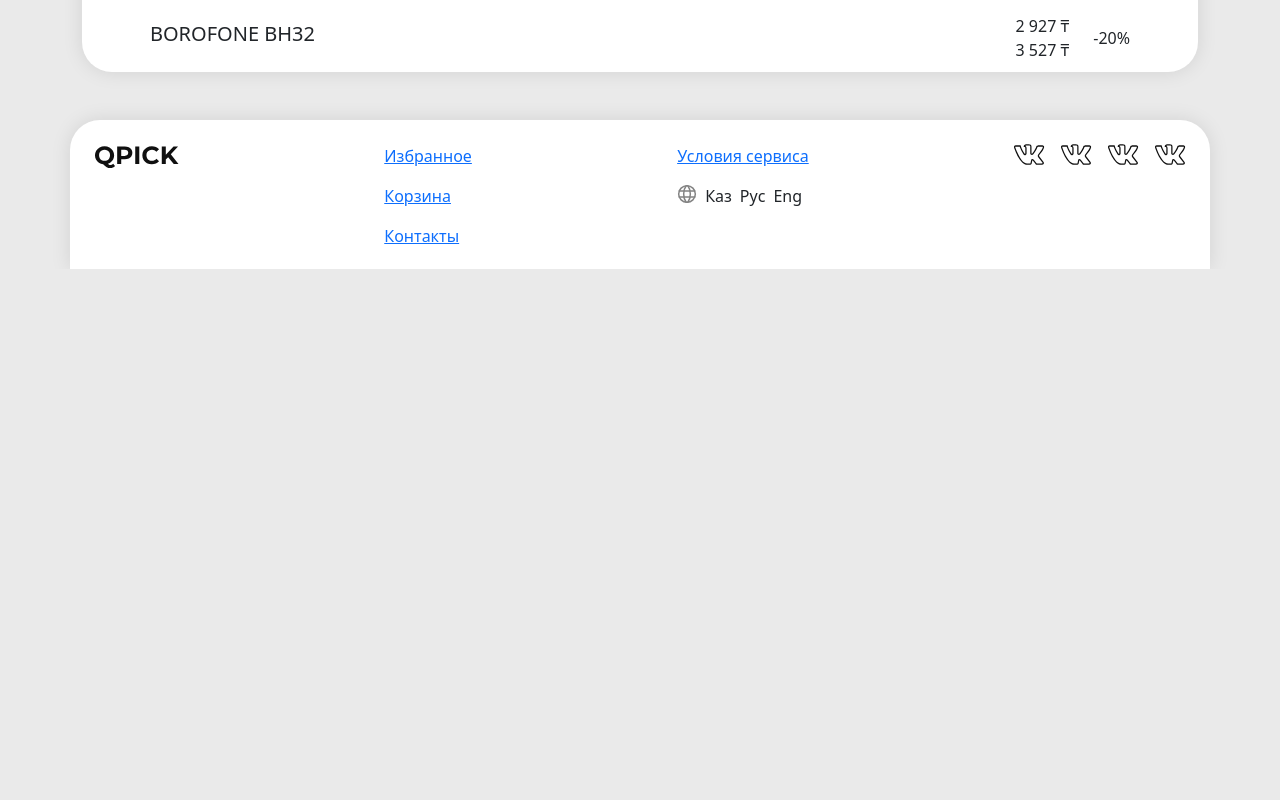
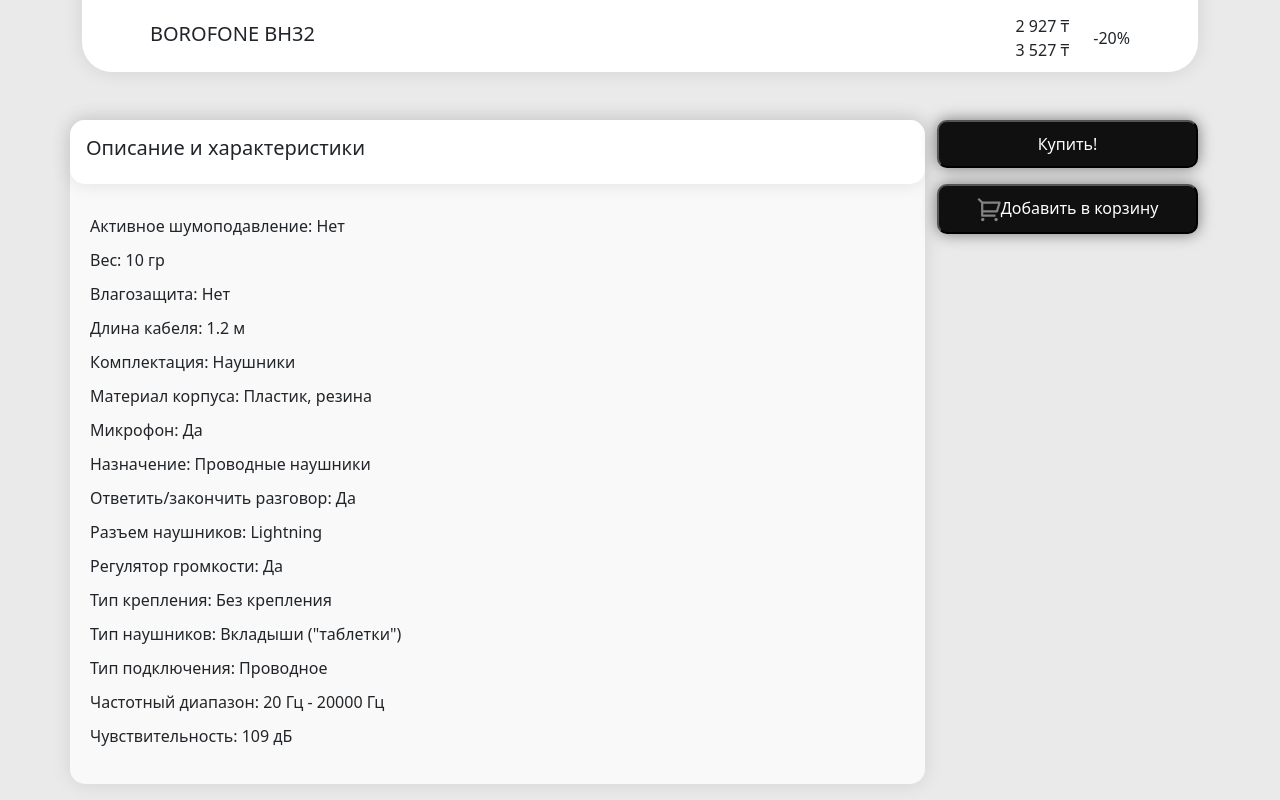
Before and after one commit to alseitmisirkulov/Phone-store, a React (Create React App) app: page /catalog-item in a window 1280 px wide. Shown: the part 700-1500 px from the top of the page. Before the commit the page ends 969 px from the top, so only its background shows below. Built offline with nearby package versions, Linux system fonts and the light colour scheme; the HTML template or start-up script is replaced by a standard one.

Commit message:
add: item add to cart

```diff
--- a/src/App.js
+++ b/src/App.js
@@ -8,17 +8,35 @@
 import { Service } from './pages/Service';
 import { NotFound } from './pages/NotFound';
 import { CatalogItem } from './pages/CatalogItem';
+import { useState } from 'react';
+import { cartItems, dataBase } from './data/db';
 
 function App() {
+  const [db, setDb] = useState(dataBase);
+  const [emptyCartDb, setEmptyCartDb] = useState(cartItems);
+
+  const handleAddToCart = (item) => {
+    const existItem = emptyCartDb.find((el) => el.id === item.id);
+    if (existItem) {
+      const newItem = emptyCartDb.map((el) =>
+        el.id === item.id ? { ...existItem, total: item.total + 1 } : el,
+      );
+      setEmptyCartDb(newItem);
+    } else {
+      const newItem = [...emptyCartDb, { ...item, total: 1 }];
+      setEmptyCartDb(newItem);
+    }
+  };
+
   return (
     <div className="App ">
       <Header />
       <Routes>
-        <Route path="/" element={<HomePage />} />
-        <Route path="/cart" element={<Cart />} />
+        <Route path="/" element={<HomePage db={db} />} />
+        <Route path="/cart" element={<Cart emptyCartDb={emptyCartDb} />} />
         <Route path="/favorites" element={<Favorites />} />
         <Route path="/service" element={<Service />} />
-        <Route path="/catalog-item" element={<CatalogItem />} />
+        <Route path="/catalog-item" element={<CatalogItem handleAddToCart={handleAddToCart} />} />
         <Route path="*" element={<NotFound />} />
       </Routes>
       <Footer />
--- a/src/components/mainContent/MainContent.jsx
+++ b/src/components/mainContent/MainContent.jsx
@@ -4,13 +4,12 @@
 import { Headphones } from './headphones/Headphones';
 import Airpods from './airpods/Airpods';
 
-export const MainContent = () => {
+export const MainContent = ({ db }) => {
   return (
     <div className="container main-content">
-      <Cases />
-      <Headphones />
-      <Airpods />
-
+      <Cases db={db} />
+      <Headphones db={db} />
+      <Airpods db={db} />
     </div>
   );
 };
--- a/src/components/mainContent/airpods/Airpods.jsx
+++ b/src/components/mainContent/airpods/Airpods.jsx
@@ -1,14 +1,13 @@
 import React from 'react';
-import { airpodsData } from '../../../data/db';
 import star from './../../../assets/images/star.svg';
 
-const Airpods = () => {
+const Airpods = ({db}) => {
 
   return (
     <div className="airpods">
       <h4>Беспроводные наушники</h4>
       <div className="airpod d-flex flex-wrap justify-content-between gap-4">
-        {airpodsData.map((el) => (
+        {db[2].airpods.map((el) => (
           <div
             key={el.id}
             className=" d-flex align-items-center justify-content-center flex-column">
--- a/src/components/mainContent/cases/Cases.jsx
+++ b/src/components/mainContent/cases/Cases.jsx
@@ -1,12 +1,11 @@
 import React from 'react';
-import { cases } from '../../../data/db';
 
-export const Cases = () => {
+export const Cases = ({db}) => {
   return (
     <div className="cases">
       <h4>Чехлы</h4>
       <div className="case d-flex justify-content-between">
-        {cases.map((item) => (
+        {db[1].cases.map((item) => (
           <div key={item.id} className="d-flex align-items-center justify-content-center flex-column">
             <img src={item.img} alt={item.title} />
             <p>{item.description}</p>
--- a/src/data/db.js
+++ b/src/data/db.js
@@ -9,8 +9,9 @@
 
 import imgSvg from './../assets/images/cases1.svg';
 
-
-export const headphones = [
+export const dataBase = [
+  {
+    headphones: [
       {
         id: 1,
         img: hPh1,
@@ -53,9 +54,29 @@
         oldPrice: 3527,
         newPrice: 2927,
       },
-];
-
-export const airpodsData = [
+    ],
+  },
+  {
+    cases: [
+      {
+        id: 1,
+        img: cases1,
+        description: 'Стеклянные',
+      },
+      {
+        id: 2,
+        img: cases2,
+        description: 'Силиконовые',
+      },
+      {
+        id: 3,
+        img: cases3,
+        description: 'Кожаные',
+      },
+    ],
+  },
+  {
+    airpods: [
       {
         id: 1,
         img: airpods1,
@@ -80,40 +101,25 @@
         oldPrice: 3527,
         rating: 4.7,
       },
+    ],
+  },
 ];
-
-export const cases = [
-  {
-    id:1,
-    img: cases1,
-    description:"Стеклянные",
-  },
-  {
-    id:2,
-    img: cases2,
-    description:"Силиконовые",
-  },{
-    id:3,
-    img: cases3,
-    description:"Кожаные",
-  }
-]
 
 export const cartItems = [
   {
     id: 1,
     img: imgSvg,
     count: 1,
-    title: "Apple BYZ S852I",
+    title: 'Apple BYZ S852I',
     price: 2927,
-    itemTotalPrice: 2927
+    itemTotalPrice: 2927,
   },
   {
     id: 2,
     img: imgSvg,
     count: 2,
-    title: "Nokia   BYZ S852I",
+    title: 'Nokia   BYZ S852I',
     price: 2927,
-    itemTotalPrice: 2927
+    itemTotalPrice: 2927,
   },
-]
+];
--- a/src/pages/Cart.jsx
+++ b/src/pages/Cart.jsx
@@ -1,22 +1,21 @@
 /* eslint-disable jsx-a11y/iframe-has-title */
 
 import './../styles/Cart.scss';
-import { cartItems } from '../data/db';
 import { CartItem } from '../components/cart/CartItem';
 import { CartDelivery } from '../components/cart/CartDelivery';
 import { CartTotal } from '../components/cart/CartTotal';
 import { EmptyCart } from './EmptyCart';
 
-export const Cart = () => {
+export const Cart = ({emptyCartDb}) => {
   return (
     <>
-      {cartItems.length ? (
+      {emptyCartDb.length ? (
         <div className="cart-wrapper container">
           <h4>Корзина</h4>
           <div className="row">
             <div className="col">
               <div>
-                {cartItems.map((element) => (
+                {emptyCartDb.map((element) => (
                   <CartItem key={element.id} {...element} element={element} />
                 ))}
 
--- a/src/pages/CatalogItem.jsx
+++ b/src/pages/CatalogItem.jsx
@@ -1,11 +1,23 @@
-import catalogItemImg from './../assets/images/catalogItemImg.png'
-import './../styles/CatalogItems.scss'
+import catalogItemImg from './../assets/images/catalogItemImg.png';
+import './../styles/CatalogItems.scss';
+import addCart from './../assets/images/cart.svg';
 
-export const CatalogItem = () => {
+export const CatalogItem = ({ handleAddToCart }) => {
+  const onAddToCart = () => {
+    const newObj = {
+      id: 6,
+      img: catalogItemImg,
+      title: 'Автодержатель',
+      price: 3000,
+      count:1
+    };
+    handleAddToCart(newObj)
+  };
+
   return (
-    <div className='catalog-item container'>
+    <div className="catalog-item container">
       <h4>Автодержатель</h4>
-      <div className='catalog-item__images'>
+      <div className="catalog-item__images">
         <figure>
           <img src={catalogItemImg} alt="" />
           <img src={catalogItemImg} alt="" />
@@ -13,10 +25,10 @@
           <img src={catalogItemImg} alt="" />
           <img src={catalogItemImg} alt="" />
         </figure>
-        <div className='d-flex align-items-center justify-content-between pt-4'>
+        <div className="d-flex align-items-center justify-content-between pt-4">
           <h5>BOROFONE BH32</h5>
-          <div className='d-flex align-items-center justify-content-between '>
-            <div className='d-flex flex-column mx-4'>
+          <div className="d-flex align-items-center justify-content-between ">
+            <div className="d-flex flex-column mx-4">
               <span>2 927 ₸</span>
               <span>3 527 ₸</span>
             </div>
@@ -24,12 +36,38 @@
           </div>
         </div>
       </div>
-      <div className='row'>
-        <div className="col col-md-9">
-
+      <div className="description-block row mt-5">
+        <div className="description__text p-0 col col-md-9">
+          <div className="p-3">
+            <h5>Описание и характеристики</h5>
+          </div>
+          <ul className="">
+            <li>Активное шумоподавление: Нет</li>
+            <li>Вес: 10 гр</li>
+            <li>Влагозащита: Нет</li>
+            <li>Длина кабеля: 1.2 м</li>
+            <li>Комплектация: Наушники</li>
+            <li>Материал корпуса: Пластик, резина</li>
+            <li>Микрофон: Да</li>
+            <li>Назначение: Проводные наушники</li>
+            <li>Ответить/закончить разговор: Да</li>
+            <li>Разъем наушников: Lightning</li>
+            <li>Регулятор громкости: Да</li>
+            <li>Тип крепления: Без крепления</li>
+            <li>Тип наушников: Вкладыши ("таблетки")</li>
+            <li>Тип подключения: Проводное</li>
+            <li>Частотный диапазон: 20 Гц - 20000 Гц</li>
+            <li>Чувствительность: 109 дБ</li>
+          </ul>
         </div>
-        <div className="col col-md-3"></div>
+        <div className="col col-md-3 d-flex flex-column gap-3">
+          <button>Купить!</button>
+          <button onClick={onAddToCart}>
+            <img src={addCart} alt="" />
+            Добавить в корзину
+          </button>
+        </div>
       </div>
     </div>
-  )
-}
+  );
+};
--- a/src/pages/HomePage.jsx
+++ b/src/pages/HomePage.jsx
@@ -2,11 +2,11 @@
 import { About } from '../components/about/About'
 import { MainContent } from './../components/mainContent/MainContent';
 
-export const HomePage = () => {
+export const HomePage = ({db}) => {
   return (
     <div>
       <About/>
-      <MainContent/>
+      <MainContent db={db}/>
     </div>
   )
 }
--- a/src/styles/CatalogItems.scss
+++ b/src/styles/CatalogItems.scss
@@ -1,5 +1,5 @@
 .catalog-item {
-  h4{
+  h4 {
     margin: 20px 0;
   }
   .catalog-item__images {
@@ -8,4 +8,30 @@
     border-radius: 30px;
     padding: 50px 68px 10px;
   }
+  .description-block {
+    .description__text {
+      background: #f9f9f9;
+      box-shadow: 0px 0px 20px rgba(0, 0, 0, 0.1);
+      border-radius: 15px;
+      > div {
+        background: #ffffff;
+        box-shadow: 0px 0px 20px rgba(0, 0, 0, 0.1);
+        border-radius: 15px;
+      }
+      ul {
+        list-style: none;
+        padding: 20px;
+        li {
+          margin-top: 10px;
+        }
+      }
+    }
+    button {
+      background: #101010;
+      box-shadow: 0px 0px 15px rgba(0, 0, 0, 0.5);
+      border-radius: 10px;
+      padding: 10px;
+      color: #fff;
+    }
+  }
 }
```
Also changed, not shown: src/components/common/select/Select.scss (added, +46 -0 lines), src/components/mainContent/headphones/Headphones.jsx (+4 -50 lines), src/components/mainContent/headphones/headphoneSingle/HeadphoneSingle.jsx (added, +52 -0 lines). Lines whose indentation alone changed are shown as unchanged.
